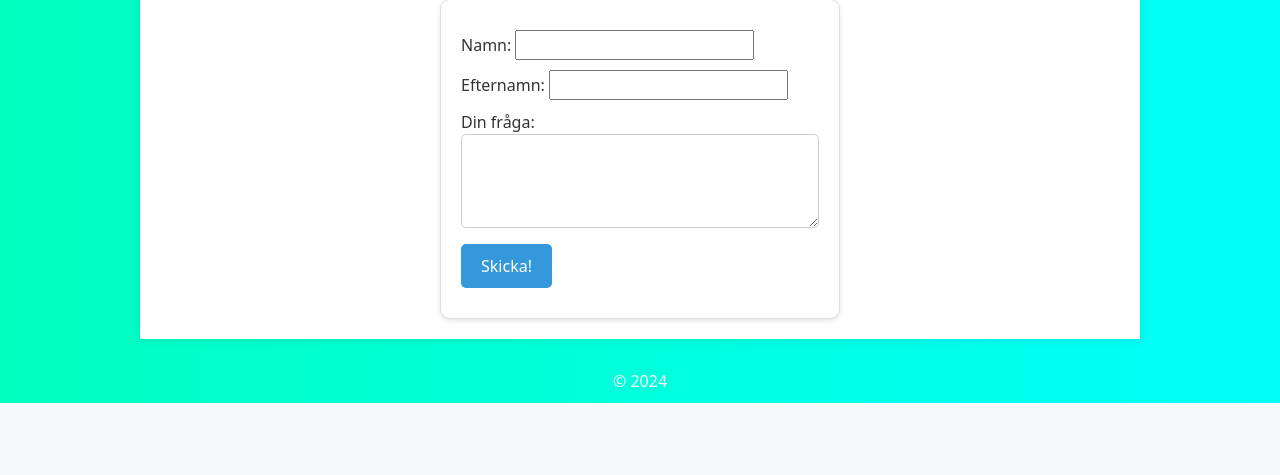
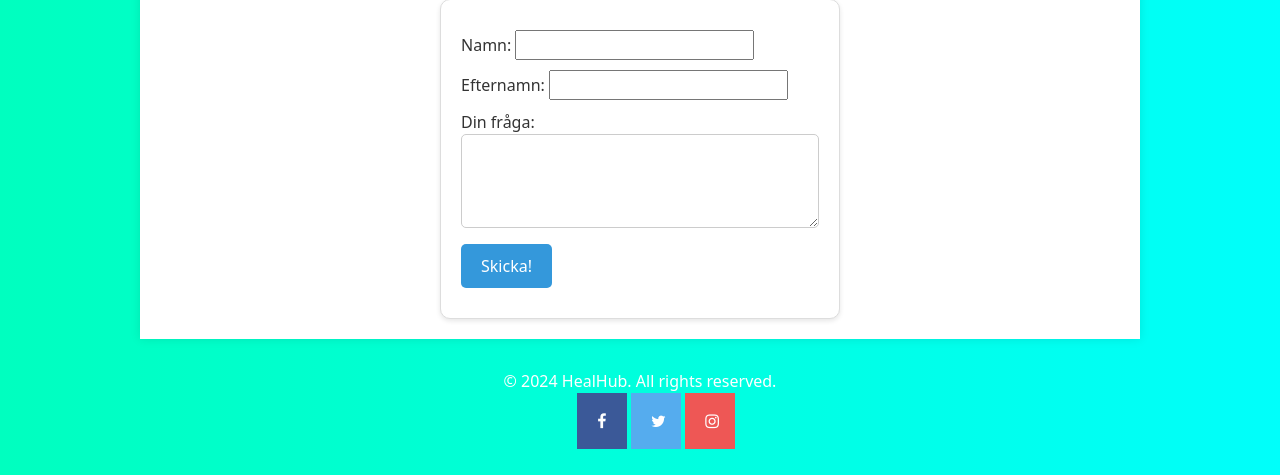
Before and after one commit to BenjaminAston/HealHub, a Flask app: page /kontakta-oss in a window 1280 px wide. Shown: the part 806-1281 px from the top of the page. Before the commit the page ends 1209 px from the top, so only its background shows below. Run offline with Flask 3, Linux system fonts and the light colour scheme.

Commit message:
Update Kontakta oss.html

```diff
--- a/HealHub_code/templates/Kontakta oss.html
+++ b/HealHub_code/templates/Kontakta oss.html
@@ -6,7 +6,7 @@
         <meta http-equiv="X-UA-Compatible" content="ie=edge">
         <link rel="stylesheet" type="text/css" href="/static/css/style.css">
         <link rel="stylesheet" type="text/css" href="/static/css/style3.css">
-
+        <link rel="stylesheet" href="https://cdnjs.cloudflare.com/ajax/libs/font-awesome/4.7.0/css/font-awesome.min.css">
         <link rel="stylesheet" href="https://cdn.jsdelivr.net/npm/bootstrap@5.3.3/dist/css/bootstrap.min.css">
         <script src="https://cdn.jsdelivr.net/npm/bootstrap@5.3.3/dist/js/bootstrap.bundle.min.js"></script>
         <!-- Javascript Docs -->
@@ -70,8 +70,15 @@
 
 		</main>
 
-    <footer>
-        &copy; 2024
-    </footer>
+        <footer>
+            &copy; 2024 HealHub. All rights reserved.
+            <ul class="social-media">
+                <a href="#" class="fa fa-facebook"></a>
+                <a href="#" class="fa fa-twitter"></a>
+                <a href="#" class="fa fa-instagram"></a>
+
+            </ul>
+
+           </footer>
 </body>
 </html>
```
